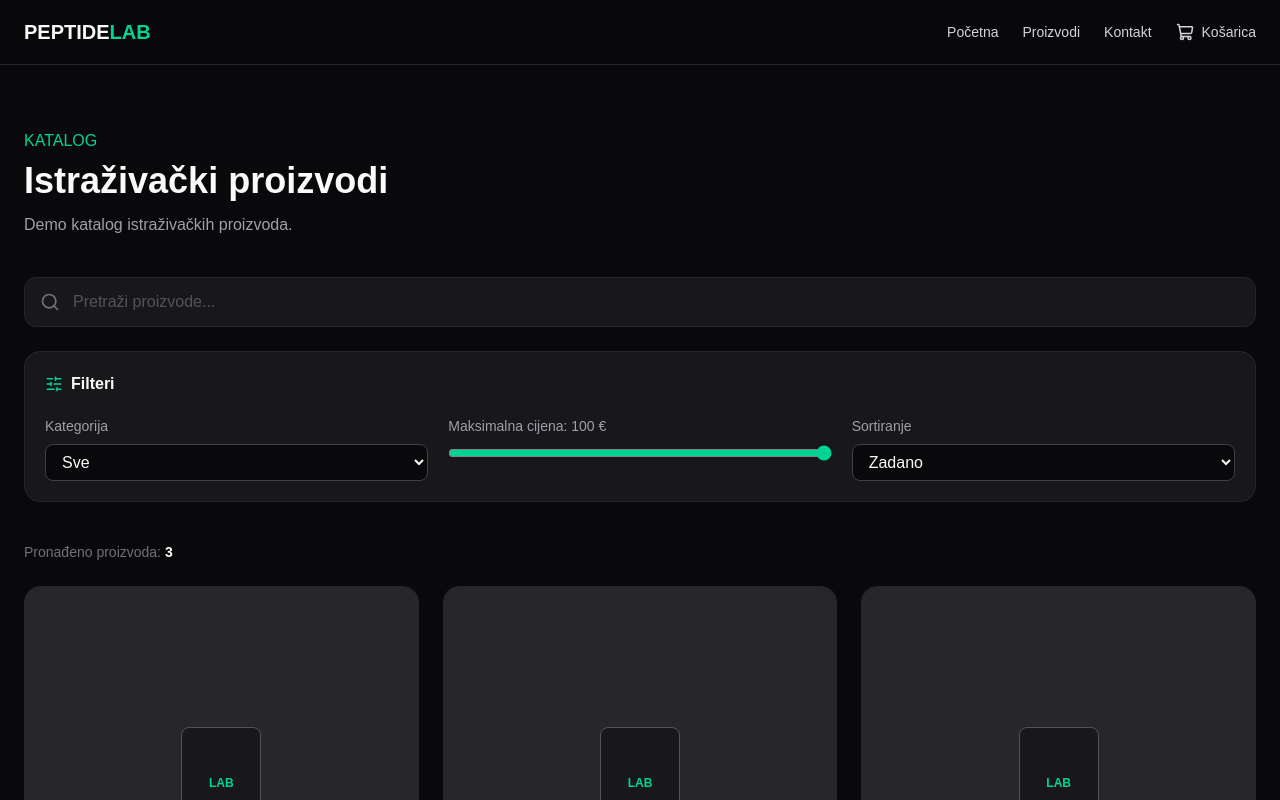
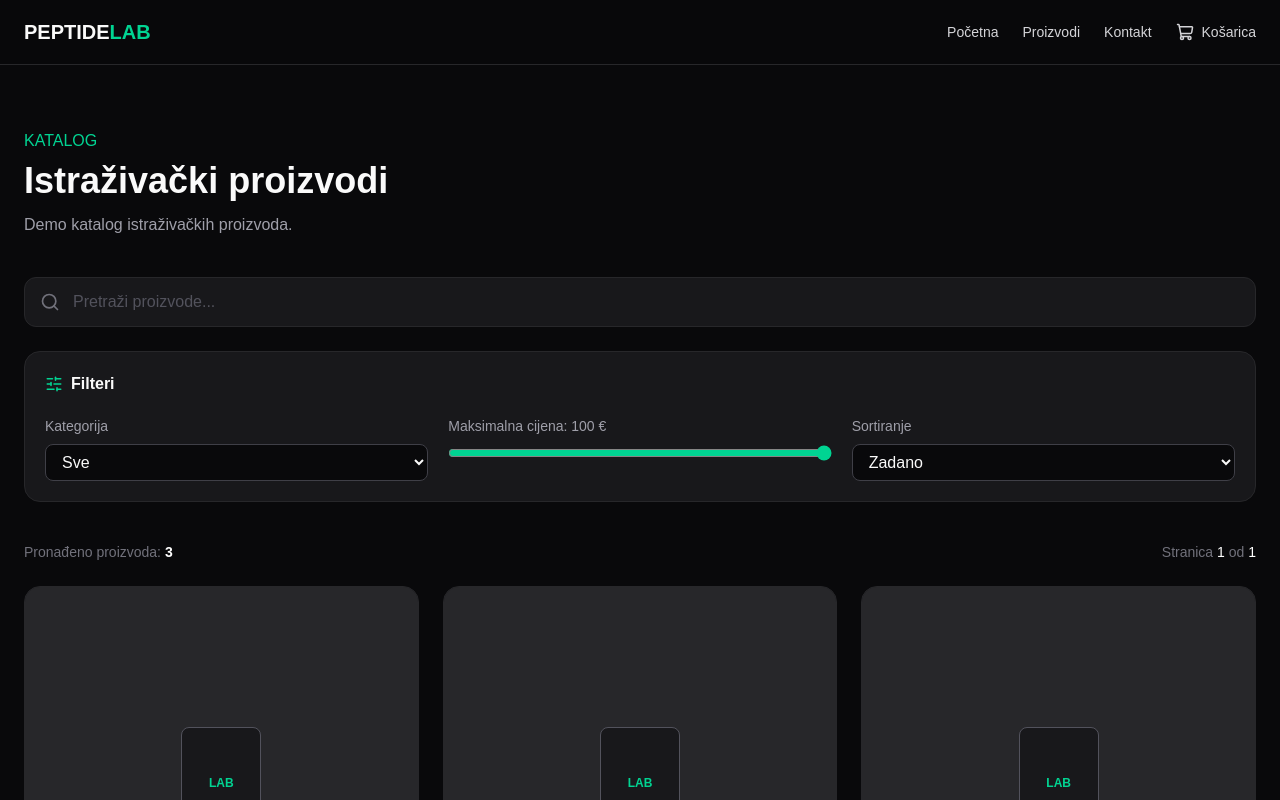
Before and after one commit to VrachoxWizard/peptids-shop, a React (Vite) app: page /proizvodi in a window 1280 px wide. Shown: the top 800 px of the page. Built offline with nearby package versions, Linux system fonts and the light colour scheme.

Commit message:
Add product pagination

```diff
--- a/src/pages/Products.tsx
+++ b/src/pages/Products.tsx
@@ -1,14 +1,23 @@
-import { useMemo, useState } from "react";
-import { Search, SlidersHorizontal, X } from "lucide-react";
+import { useEffect, useMemo, useState } from "react";
+import {
+  ChevronLeft,
+  ChevronRight,
+  Search,
+  SlidersHorizontal,
+  X,
+} from "lucide-react";
 
 import ProductCard from "../components/product/ProductCard";
 import { products } from "../data/products";
+
+const PRODUCTS_PER_PAGE = 6;
 
 export default function Products() {
   const [search, setSearch] = useState("");
   const [category, setCategory] = useState("Sve");
   const [sort, setSort] = useState("default");
   const [maxPrice, setMaxPrice] = useState(100);
+  const [currentPage, setCurrentPage] = useState(1);
 
   const categories = [
     "Sve",
@@ -18,7 +27,6 @@ export default function Products() {
   const filteredProducts = useMemo(() => {
     let result = [...products];
 
-    // Pretraga
     if (search.trim()) {
       const searchValue = search.toLowerCase();
 
@@ -30,15 +38,12 @@ export default function Products() {
       );
     }
 
-    // Kategorija
     if (category !== "Sve") {
       result = result.filter((product) => product.category === category);
     }
 
-    // Maksimalna cijena
     result = result.filter((product) => product.price <= maxPrice);
 
-    // Sortiranje
     switch (sort) {
       case "price-low":
         result.sort((a, b) => a.price - b.price);
@@ -60,11 +65,33 @@ export default function Products() {
     return result;
   }, [search, category, sort, maxPrice]);
 
+  const totalPages = Math.ceil(filteredProducts.length / PRODUCTS_PER_PAGE);
+
+  const startIndex = (currentPage - 1) * PRODUCTS_PER_PAGE;
+
+  const paginatedProducts = filteredProducts.slice(
+    startIndex,
+    startIndex + PRODUCTS_PER_PAGE,
+  );
+
+  useEffect(() => {
+    setCurrentPage(1);
+  }, [search, category, sort, maxPrice]);
+
   function resetFilters() {
     setSearch("");
     setCategory("Sve");
     setSort("default");
     setMaxPrice(100);
+    setCurrentPage(1);
+  }
+
+  function previousPage() {
+    setCurrentPage((page) => Math.max(page - 1, 1));
+  }
+
+  function nextPage() {
+    setCurrentPage((page) => Math.min(page + 1, totalPages));
   }
 
   const filtersActive =
@@ -75,7 +102,6 @@ export default function Products() {
 
   return (
     <main className="max-w-7xl mx-auto px-6 py-16">
-      {/* Naslov */}
       <div className="mb-10">
         <p className="text-emerald-400 font-medium">KATALOG</p>
 
@@ -111,7 +137,6 @@ export default function Products() {
         </div>
 
         <div className="grid gap-5 md:grid-cols-3">
-          {/* Kategorija */}
           <div>
             <label className="block text-sm text-zinc-400 mb-2">
               Kategorija
@@ -130,7 +155,6 @@ export default function Products() {
             </select>
           </div>
 
-          {/* Cijena */}
           <div>
             <label className="block text-sm text-zinc-400 mb-2">
               Maksimalna cijena: {maxPrice} €
@@ -147,7 +171,6 @@ export default function Products() {
             />
           </div>
 
-          {/* Sortiranje */}
           <div>
             <label className="block text-sm text-zinc-400 mb-2">
               Sortiranje
@@ -191,15 +214,53 @@ export default function Products() {
             {filteredProducts.length}
           </span>
         </p>
+
+        {totalPages > 0 && (
+          <p className="text-sm text-zinc-500">
+            Stranica <span className="text-white">{currentPage}</span> od{" "}
+            <span className="text-white">{totalPages}</span>
+          </p>
+        )}
       </div>
 
       {/* Proizvodi */}
-      {filteredProducts.length > 0 ? (
-        <div className="grid gap-6 sm:grid-cols-2 lg:grid-cols-3">
-          {filteredProducts.map((product) => (
-            <ProductCard key={product.id} product={product} />
-          ))}
-        </div>
+      {paginatedProducts.length > 0 ? (
+        <>
+          <div className="grid gap-6 sm:grid-cols-2 lg:grid-cols-3">
+            {paginatedProducts.map((product) => (
+              <ProductCard key={product.id} product={product} />
+            ))}
+          </div>
+
+          {/* Pagination */}
+          {totalPages > 1 && (
+            <div className="mt-12 flex items-center justify-center gap-4">
+              <button
+                type="button"
+                onClick={previousPage}
+                disabled={currentPage === 1}
+                className="inline-flex items-center gap-2 rounded-xl border border-zinc-700 px-5 py-3 font-medium transition hover:bg-zinc-800 disabled:cursor-not-allowed disabled:opacity-40"
+              >
+                <ChevronLeft size={18} />
+                Prethodna
+              </button>
+
+              <span className="text-sm text-zinc-400">
+                {currentPage} / {totalPages}
+              </span>
+
+              <button
+                type="button"
+                onClick={nextPage}
+                disabled={currentPage === totalPages}
+                className="inline-flex items-center gap-2 rounded-xl border border-zinc-700 px-5 py-3 font-medium transition hover:bg-zinc-800 disabled:cursor-not-allowed disabled:opacity-40"
+              >
+                Sljedeća
+                <ChevronRight size={18} />
+              </button>
+            </div>
+          )}
+        </>
       ) : (
         <div className="rounded-2xl border border-zinc-800 bg-zinc-900 py-20 text-center">
           <Search size={40} className="mx-auto text-zinc-600" />
```
